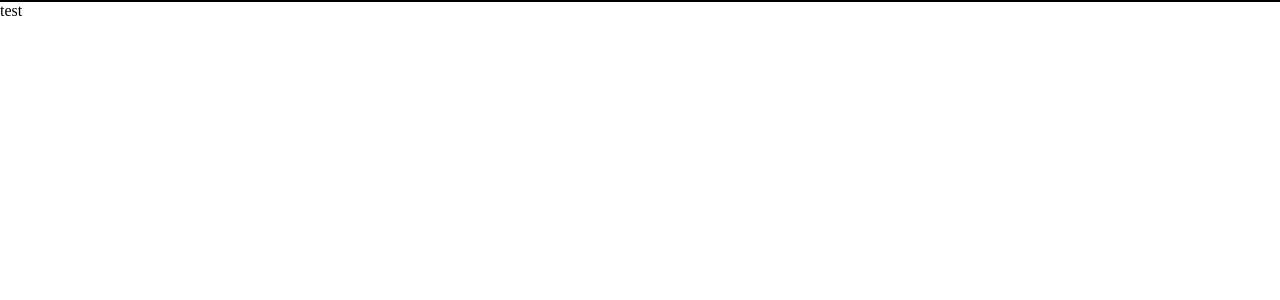
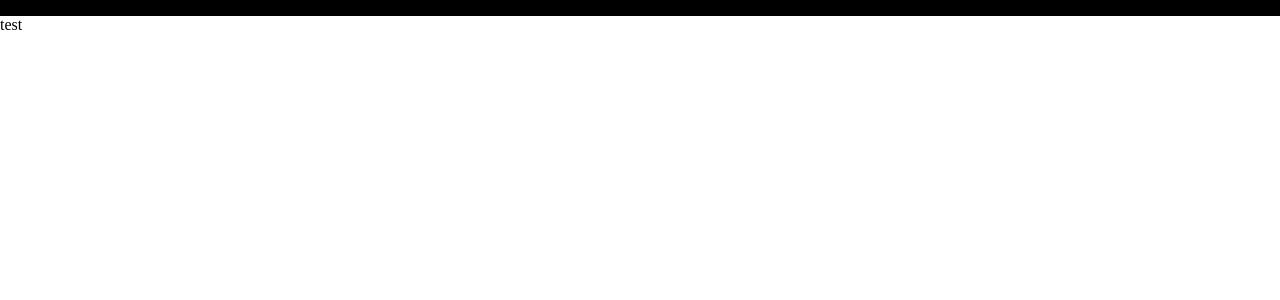
Before and after one commit to rfire12/kanban-board, a React app: page / in a window 1280 px wide. Shown: the top 300 px of the page. Built offline with nearby package versions, Linux system fonts and the light colour scheme.

Commit message:
Fixing hot reloading

```diff
--- a/package.json
+++ b/package.json
@@ -4,7 +4,7 @@
   "description": "A kaban board demo project using React",
   "main": "index.js",
   "scripts": {
-    "start": "webpack-dev-server --mode development --content-base src --hot --inline",
+    "start": "webpack-dev-server --mode development --content-base src --watch-content-base --hot --inline",
     "build": "webpack --mode production",
     "test": "echo \"Error: no test specified\" && exit 1"
   },
@@ -30,6 +30,7 @@
     "@babel/preset-react": "^7.7.0",
     "babel-loader": "^8.0.6",
     "css-loader": "^3.2.0",
+    "hot-module-replacement": "^3.0.3",
     "html-webpack-plugin": "^3.2.0",
     "mini-css-extract-plugin": "^0.8.0",
     "node-sass": "^4.13.0",
--- a/src/components/Header/styles.scss
+++ b/src/components/Header/styles.scss
@@ -1,3 +1,5 @@
-header{
-    border: 1px solid black;
+header {
+	background-color: black;
+	border: solid black;
+	height: 10px;
 }
--- a/webpack.config.js
+++ b/webpack.config.js
@@ -1,6 +1,7 @@
 const path = require("path"); // Manipulates filepaths
 const HtmlWebpackPlugin = require("html-webpack-plugin");
 const MiniCssExtractPlugin = require("mini-css-extract-plugin");
+const webpack = require("webpack");
 
 module.exports = {
   entry: "./src/index.jsx",
@@ -28,8 +29,7 @@ module.exports = {
           "sass-loader"
         ]
       }
-    ],
-
+    ]
   },
   plugins: [
     new HtmlWebpackPlugin({
@@ -38,6 +38,7 @@ module.exports = {
     new MiniCssExtractPlugin({
       filename: "style.css",
       chunkFilename: "[name].css"
-    })
+    }),
+    new webpack.HotModuleReplacementPlugin()
   ]
 };
```
Also changed, not shown: 1 other file (tests, documents, lock files or other folders).
